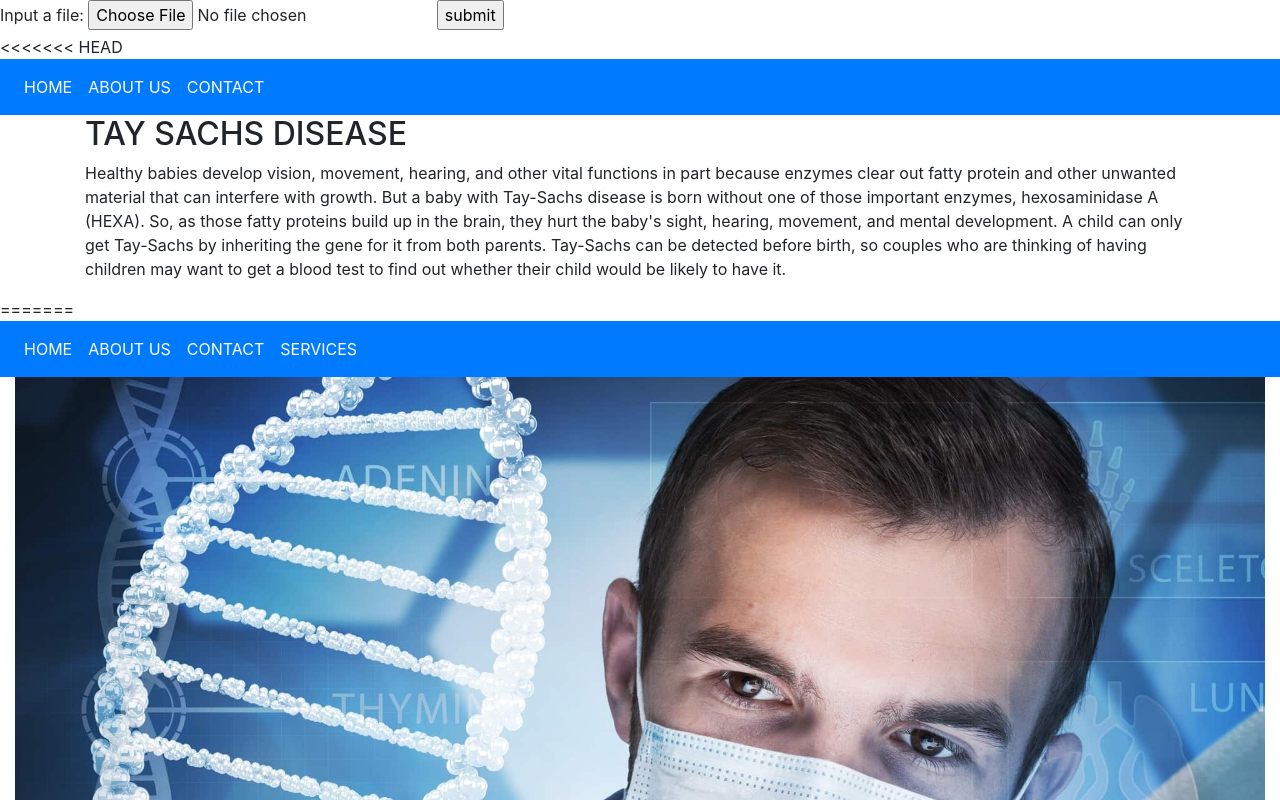
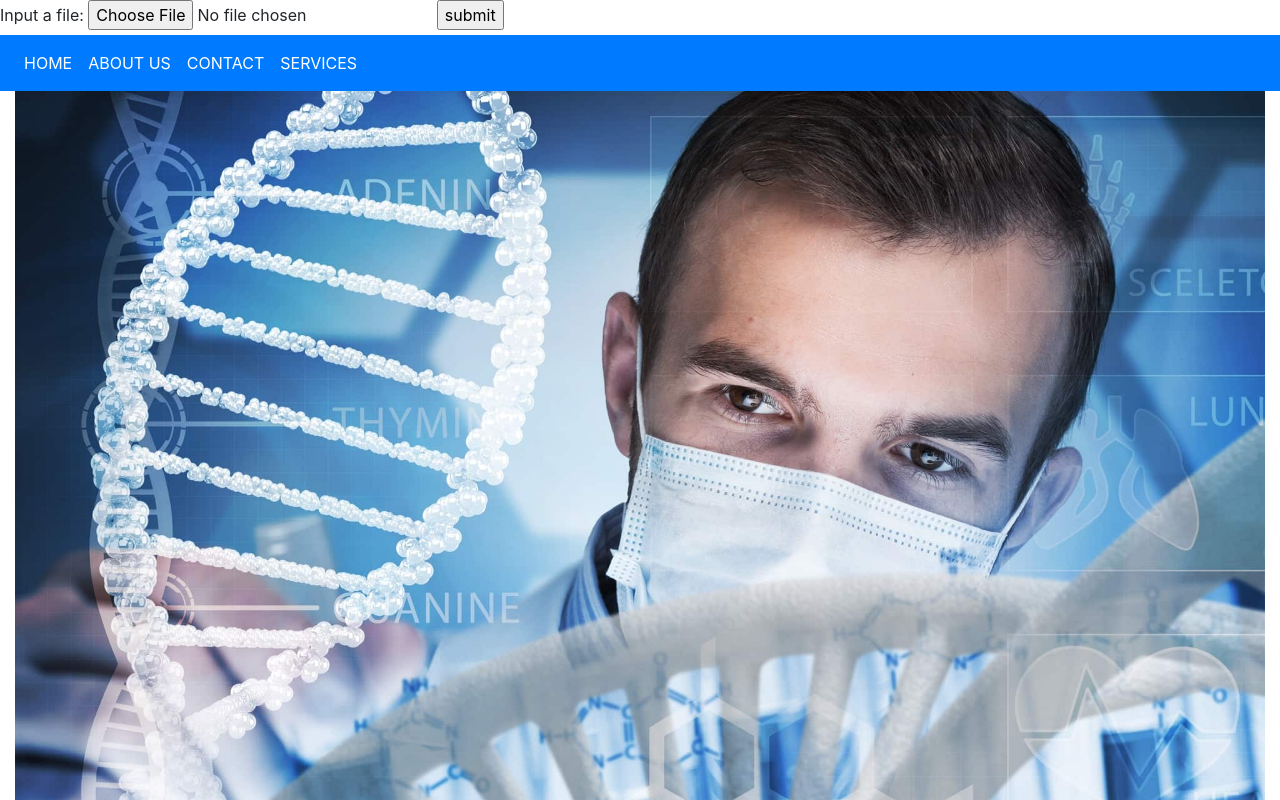
Before and after one commit to TabithaKO/geneUs, a plain HTML site: page index.html in a window 1280 px wide. Shown: the top 800 px of the page. Drawn offline with Linux system fonts and the light colour scheme.

Commit message:
resolved conflicts

```diff
--- a/index.html
+++ b/index.html
@@ -19,40 +19,7 @@
     <input type="submit" value="submit">
   </form>
 </head>
-<<<<<<< HEAD
 
-<body>
-  <nav class="navbar navbar-expand-sm bg-primary navbar-dark">
-    <ul class="navbar-nav">
-      <li class="nav-item active">
-        <a class="nav-link" href="#home">HOME</a>
-      </li>
-      <li class="nav-item active">
-        <a class="nav-link" href="#about">ABOUT US</a>
-      </li>
-      <li class="nav-item active">
-        <a class="nav-link" href="#contacts">CONTACT</a>
-
-      </li>
-    </ul>
-  </nav>
-  <div class="container">
-    <div class="row">
-      <div id="services">
-        <div class="col">
-          <h2>TAY SACHS DISEASE</h2>
-          <p>Healthy babies develop vision, movement, hearing, and other vital functions in part because enzymes clear out fatty protein and other unwanted material that can interfere with growth.
-            But a baby with Tay-Sachs disease is born without one of those important enzymes, hexosaminidase A (HEXA). So, as those fatty proteins build up in the brain, they hurt the baby's sight, hearing, movement, and mental development.
-            A child can only get Tay-Sachs by inheriting the gene for it from both parents. Tay-Sachs can be detected before birth, so couples who are thinking of having children may want to get a blood test to find out whether their child would be
-            likely to have it.</p>
-
-        </div>
-
-      </div>
-    </div>
-
-  </div>
-=======
 <body>
   <nav class="navbar navbar-expand-sm bg-primary navbar-dark">
     <ul class="navbar-nav">
@@ -84,7 +51,8 @@
       <h1 id="centre">
         <marquee>
           <h1>geneUs</h1>
-                </h1></marquee>
+      </h1>
+      </marquee>
     </header>
 
     <section id="about" class="container">
@@ -125,23 +93,30 @@
         <h3>Complications</h3>
         <p>Sickle cell anemia can lead to a host of complications, including:</p>
         <ol>
-          <li>Stroke. A stroke can occur if sickle cells block blood flow to an area of your brain. Signs of stroke include seizures, weakness or numbness of your arms and legs, sudden speech difficulties, and loss of consciousness. If your baby or child has any of these signs and symptoms, seek medical treatment immediately. A stroke can be fatal.</li>
-          <li>Acute chest syndrome. This life-threatening complication causes chest pain, fever and difficulty breathing. Acute chest syndrome can be caused by a lung infection or by sickle cells blocking blood vessels in your lungs. It might require emergency medical treatment with antibiotics and other treatments.</li>
-          <li>Pulmonary hypertension. People with sickle cell anemia can develop high blood pressure in their lungs (pulmonary hypertension). This complication usually affects adults rather than children. Shortness of breath and fatigue are common symptoms of this condition, which can be fatal.</li>
+          <li>Stroke. A stroke can occur if sickle cells block blood flow to an area of your brain. Signs of stroke include seizures, weakness or numbness of your arms and legs, sudden speech difficulties, and loss of consciousness. If your baby or
+            child has any of these signs and symptoms, seek medical treatment immediately. A stroke can be fatal.</li>
+          <li>Acute chest syndrome. This life-threatening complication causes chest pain, fever and difficulty breathing. Acute chest syndrome can be caused by a lung infection or by sickle cells blocking blood vessels in your lungs. It might require
+            emergency medical treatment with antibiotics and other treatments.</li>
+          <li>Pulmonary hypertension. People with sickle cell anemia can develop high blood pressure in their lungs (pulmonary hypertension). This complication usually affects adults rather than children. Shortness of breath and fatigue are common
+            symptoms of this condition, which can be fatal.</li>
           <li>Blindness. Sickle cells can block tiny blood vessels that supply your eyes. Over time, this can damage the portion of the eye that processes visual images (retina) and lead to blindness.</li>
-          <li>Organ damage. Sickle cells that block blood flow through blood vessels immediately deprive the affected organ of blood and oxygen. In sickle cell anemia, blood is also chronically low on oxygen. Chronic deprivation of oxygen-rich blood can damage nerves and organs in your body, including your kidneys, liver and spleen. Organ damage can be fatal.</li>
+          <li>Organ damage. Sickle cells that block blood flow through blood vessels immediately deprive the affected organ of blood and oxygen. In sickle cell anemia, blood is also chronically low on oxygen. Chronic deprivation of oxygen-rich blood
+            can damage nerves and organs in your body, including your kidneys, liver and spleen. Organ damage can be fatal.</li>
           <li>Leg ulcers. Sickle cell anemia can cause open sores, called ulcers, on your legs.</li>
           <li>Gallstones. The breakdown of red blood cells produces a substance called bilirubin. A high level of bilirubin in your body can lead to gallstones</li>
 
         </ol>
         <h3>Prevention</h3>
-         <p>If you carry the sickle cell trait, seeing a genetic counselor before trying to conceive can help you understand your risk of having a child with sickle cell anemia. He or she can also explain possible treatments, preventive measures and reproductive options.</p>
+        <p>If you carry the sickle cell trait, seeing a genetic counselor before trying to conceive can help you understand your risk of having a child with sickle cell anemia. He or she can also explain possible treatments, preventive measures and
+          reproductive options.</p>
       </div>
       <div class="second-disease">
         <h2>Cystic fibrosis</h2>
         <p>Cystic fibrosis is a progressive, genetic disease that causes persistent lung infections and limits the ability to breathe over time.</p>
-        <p>In the lungs, the mucus clogs the airways and traps germs, like bacteria, leading to infections, inflammation, respiratory failure, and other complications. For this reason, minimizing contact with germs is a top concern for people with CF.</p>
-        <p>In the pancreas, the buildup of mucus prevents the release of digestive enzymes that help the body absorb food and key nutrients, resulting in malnutrition and poor growth. In the liver, the thick mucus can block the bile duct, causing liver disease. In men, CF can affect their ability to have children.</p>
+        <p>In the lungs, the mucus clogs the airways and traps germs, like bacteria, leading to infections, inflammation, respiratory failure, and other complications. For this reason, minimizing contact with germs is a top concern for people with
+          CF.</p>
+        <p>In the pancreas, the buildup of mucus prevents the release of digestive enzymes that help the body absorb food and key nutrients, resulting in malnutrition and poor growth. In the liver, the thick mucus can block the bile duct, causing
+          liver disease. In men, CF can affect their ability to have children.</p>
         <h3>Symptoms of CF</h3>
         <p>People with CF can have a variety of symptoms, including:</p>
         <ol>
@@ -168,10 +143,12 @@
         Cystic fibrosis are managed through a combination of the follwing therapies;
         <ol>
           <li>Airway clearance to help loosen and get rid of the thick mucus that can build up in the lungs.</li>
-        <li>Inhaled medicines to open the airways or thin the mucus. These are liquid medicines that are made into a mist or aerosol and then inhaled through a nebulizer and include antibiotics to fight lung infections and therapies to help keep the airways clear.</li>
+          <li>Inhaled medicines to open the airways or thin the mucus. These are liquid medicines that are made into a mist or aerosol and then inhaled through a nebulizer and include antibiotics to fight lung infections and therapies to help keep
+            the airways clear.</li>
           <li>Pancreatic enzyme supplement capsules to improve the absorption of vital nutrients. These supplements are taken with every meal and most snacks. People with CF also usually take multivitamins.</li>
           <li>An individualized fitness plan to help improve energy, lung function, and overall health</li>
-        <li>CFTR modulators to target the underlying defect in the CFTR protein. Because different mutations cause different defects in the protein, the medications that have been developed so far are effective only in people with specific mutations.</li>
+          <li>CFTR modulators to target the underlying defect in the CFTR protein. Because different mutations cause different defects in the protein, the medications that have been developed so far are effective only in people with specific
+            mutations.</li>
         </ol>
 
 
@@ -180,14 +157,13 @@
 
     <section id="security" class="container">
       <h2>SECURITY</h2>
-            <img src="images/privacy.jpg"  alt="privacy" width="300" height="300">
+      <img src="images/privacy.jpg" alt="privacy" width="300" height="300">
       <P>We are aware of the importance of your genetic data,
         and we do not take any chances when it comes to protecting it. We
         don't want your information to be exposed, and not having it online seems to us to be the maximum level of security we can implement.
       </P>
     </section>
   </div>
->>>>>>> d56866386bb20ad877f7777c001d941ccfa4021e
 </body>
 
 </html>
```
Lines whose indentation alone changed are shown as unchanged.
